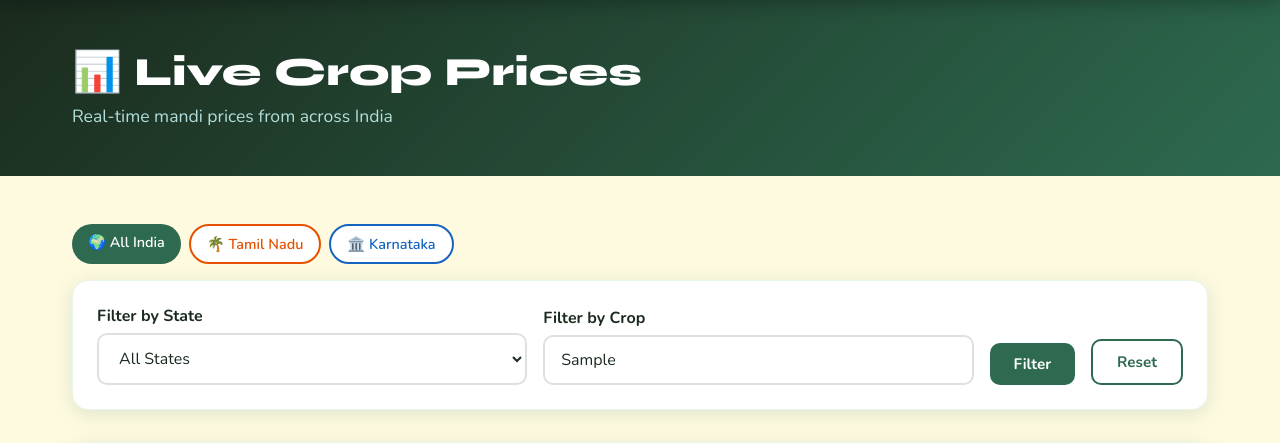
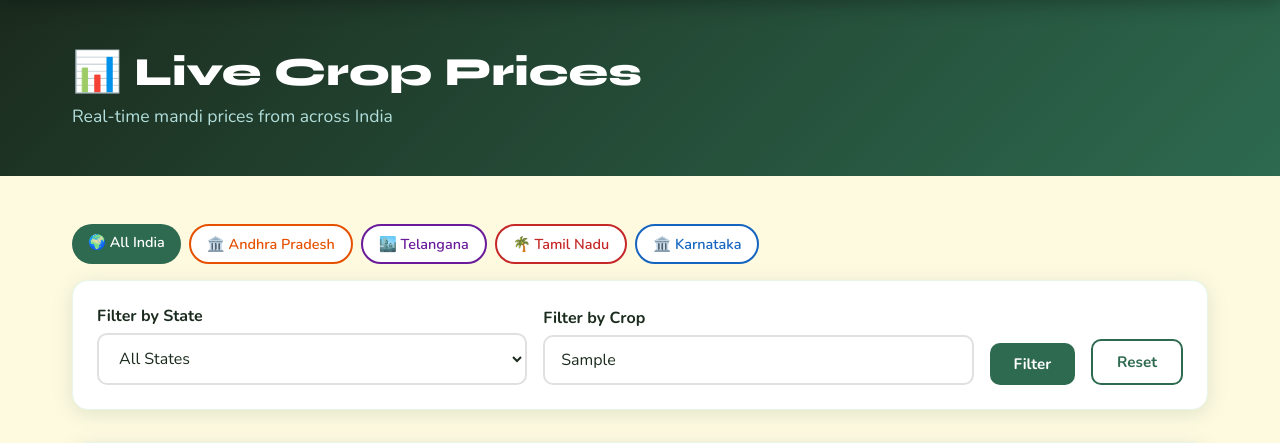
Before and after one commit to bhagyakanumuri/farmprice, a Django app: template crops/templates/crops/prices.html in a window 1280 px wide. Shown: the part 63-506 px from the top of the page. Run offline with Django 5.2, Linux system fonts and the light colour scheme; data comes from the database, SQL or seed files in the repository; tables that the repository leaves empty hold one stand-in row (values such as "Sample post"); the template is opened without the code that fills it: values that come from a table or form of the project are taken from there, most other values are stand-ins (such as "Sample title", 1, 10 or a date in 2020); parts of the project's set-up code (start-up, migrations or seed data) failed here and were passed over.

Commit message:
All 5 state filter buttons

```diff
--- a/crops/templates/crops/prices.html
+++ b/crops/templates/crops/prices.html
@@ -19,9 +19,19 @@
                {% if not state_filter and not region %}background:#2d6a4f; color:white;{% else %}background:white; color:#2d6a4f; border: 2px solid #2d6a4f;{% endif %}">
                 🌍 All India
             </a>
+            <a href="/prices/?state=Andhra+Pradesh"
+               style="padding: 0.5rem 1rem; border-radius: 20px; text-decoration: none; font-weight: 600; font-size: 0.9rem;
+               {% if state_filter == 'Andhra Pradesh' %}background:#e65100; color:white;{% else %}background:white; color:#e65100; border: 2px solid #e65100;{% endif %}">
+                🏛️ Andhra Pradesh
+            </a>
+            <a href="/prices/?state=Telangana"
+               style="padding: 0.5rem 1rem; border-radius: 20px; text-decoration: none; font-weight: 600; font-size: 0.9rem;
+               {% if state_filter == 'Telangana' %}background:#6a1b9a; color:white;{% else %}background:white; color:#6a1b9a; border: 2px solid #6a1b9a;{% endif %}">
+                🏙️ Telangana
+            </a>
             <a href="/prices/?state=Tamil+Nadu"
                style="padding: 0.5rem 1rem; border-radius: 20px; text-decoration: none; font-weight: 600; font-size: 0.9rem;
-               {% if state_filter == 'Tamil Nadu' %}background:#e65100; color:white;{% else %}background:white; color:#e65100; border: 2px solid #e65100;{% endif %}">
+               {% if state_filter == 'Tamil Nadu' %}background:#c62828; color:white;{% else %}background:white; color:#c62828; border: 2px solid #c62828;{% endif %}">
                 🌴 Tamil Nadu
             </a>
             <a href="/prices/?state=Karnataka"
```
